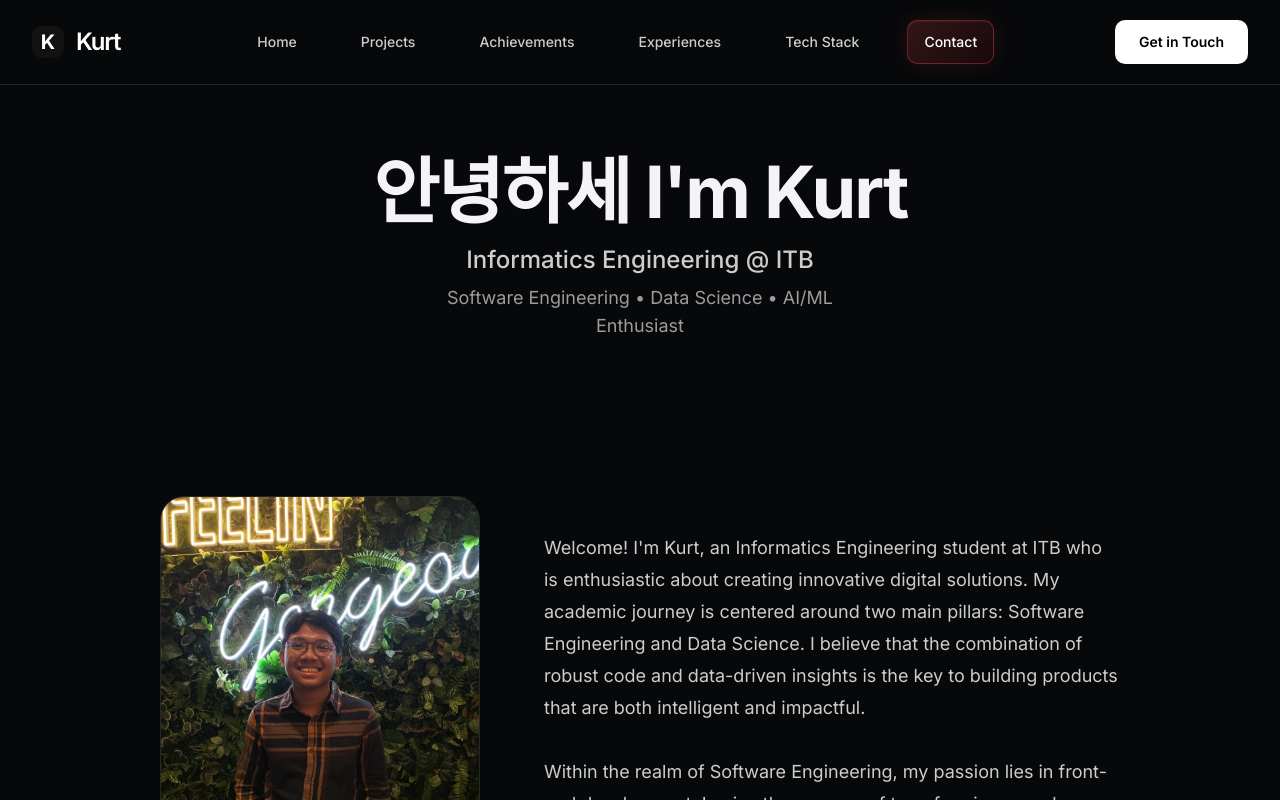
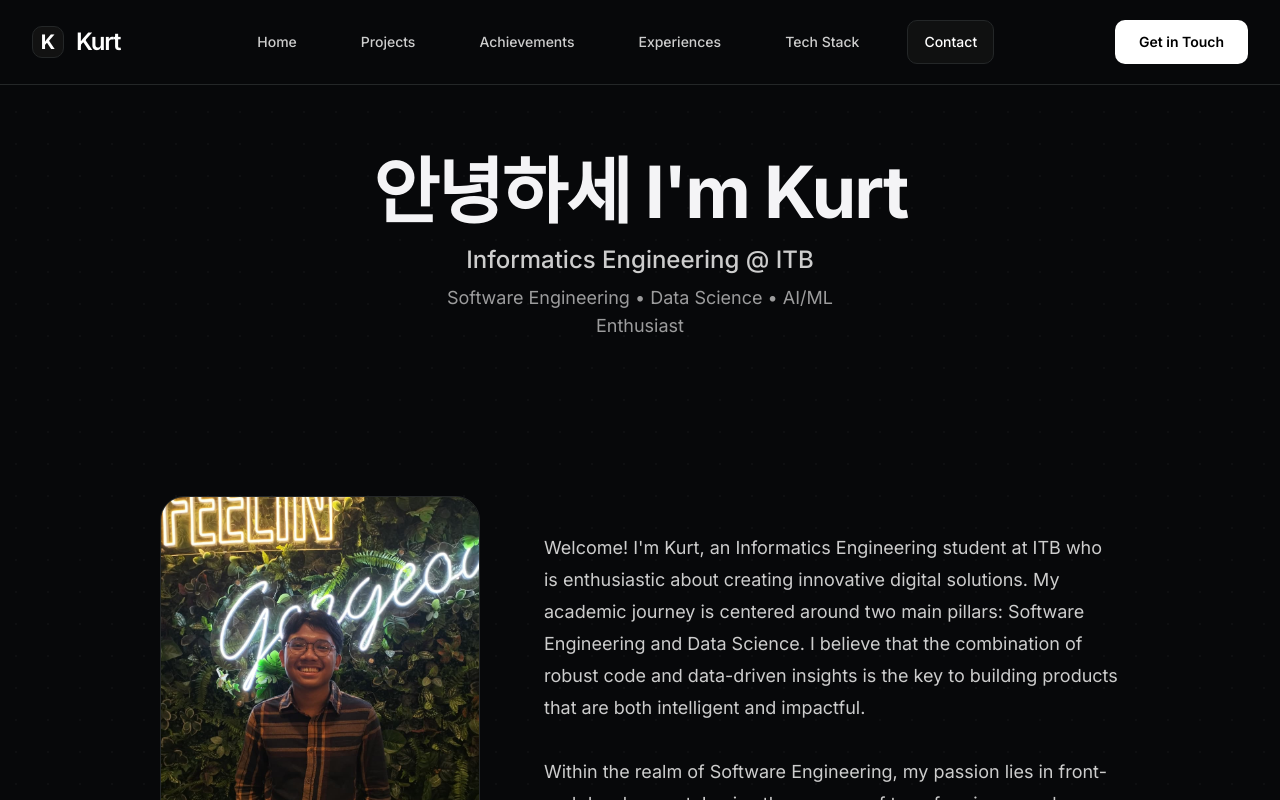
Before and after one commit to Kurt-Mikhael/porto-kurt, a Next.js app: page / in a window 1280 px wide. Shown: the top 800 px of the page. Built offline with nearby package versions, Linux system fonts and the light colour scheme.

Commit message:
Redesign:  navbar design

```diff
--- a/src/components/navbar.tsx
+++ b/src/components/navbar.tsx
@@ -50,11 +50,11 @@ const NavbarContent = memo(function NavbarContent({ activeSection = 'home' }: Na
   ];
 
   return (
-    <nav ref={navRef} className="fixed top-0 left-0 right-0 z-50 bg-[#07080a] border-b border-[#242728]" style={{ backdropFilter: 'blur(4px)' }}>
+    <nav ref={navRef} className="fixed top-0 left-0 right-0 z-50 bg-[#07080a] border-b border-[#242728]">
       <div className="max-w-7xl mx-auto px-8 py-5 flex items-center justify-between">
         {/* Logo */}
         <div className="flex items-center gap-3">
-          <div className="w-8 h-8 bg-[#121212] rounded-lg flex items-center justify-center text-white font-bold text-xl" style={{ willChange: 'transform' }}>
+          <div className="w-8 h-8 bg-[#121212] rounded-lg flex items-center justify-center text-white font-bold text-xl border border-[#242728]">
             K
           </div>
           <span className="text-2xl font-semibold tracking-tighter text-white">Kurt</span>
@@ -70,14 +70,9 @@ const NavbarContent = memo(function NavbarContent({ activeSection = 'home' }: Na
                   <NavigationMenuLink
                     className={`cursor-pointer px-4 py-2 rounded-lg transition-all duration-200 ${
                       isActive
-                        ? 'text-white'
-                        : 'hover:text-white'
+                        ? 'text-white bg-[#101111] border border-[#242728]'
+                        : 'hover:text-white hover:bg-[#101111]/60'
                     }`}
-                    style={isActive ? {
-                      background: 'linear-gradient(135deg, rgba(255,87,87,0.18), rgba(161,19,26,0.12))',
-                      border: '1px solid rgba(255,87,87,0.30)',
-                      boxShadow: '0 0 20px rgba(255,87,87,0.12), inset 0 1px 0 rgba(255,87,87,0.10)',
-                    } : undefined}
                     onClick={() => scrollToSection(item.id)}
                   >
                     {item.label}
@@ -91,7 +86,7 @@ const NavbarContent = memo(function NavbarContent({ activeSection = 'home' }: Na
         {/* CTA Button */}
         <button
           onClick={() => scrollToSection("contact")}
-          className="px-6 py-2.5 bg-white text-black rounded-lg font-semibold text-sm hover:bg-[#e8e8e8]"
+          className="px-6 py-2.5 bg-white text-black rounded-lg font-semibold text-sm hover:bg-[#e8e8e8] transition-colors duration-200"
         >
           Get in Touch
         </button>
```
